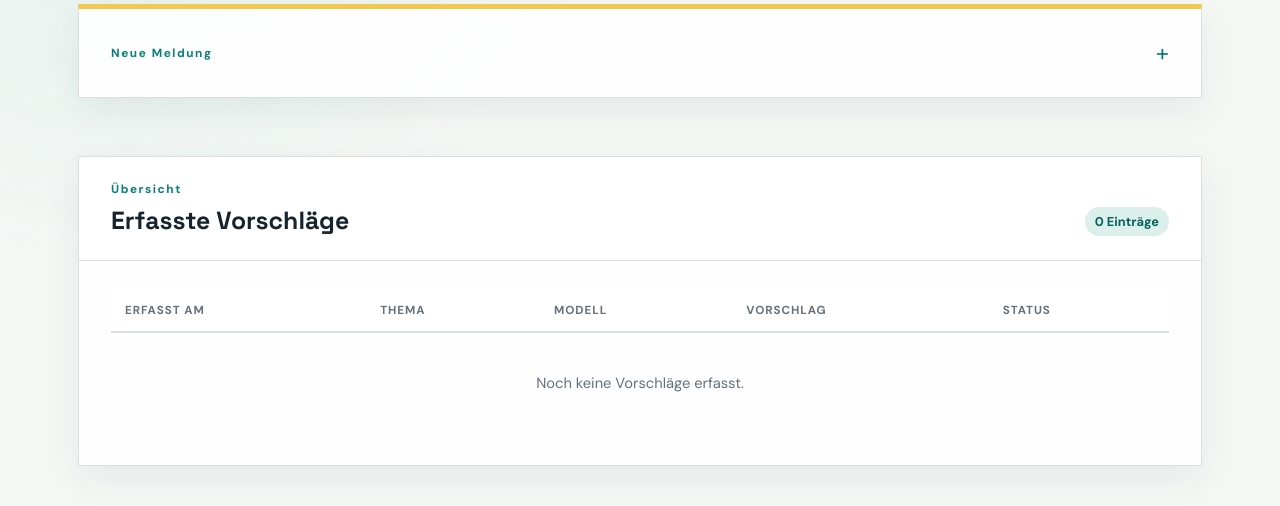
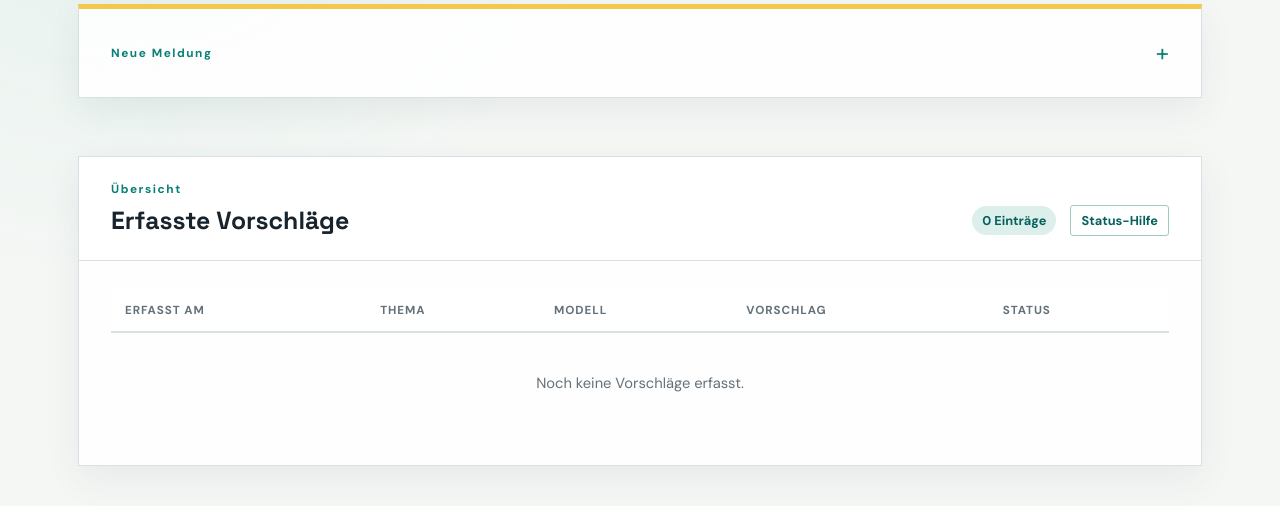
Before and after one commit to synb10se/lpmff, a PHP site: page / in a window 1280 px wide. Shown: the part 217-723 px from the top of the page. Run offline with PHP 8.4, Linux system fonts and the light colour scheme.

Commit message:
fix refresh duplicates and generate help texts

```diff
--- a/sfi_LeapOS/index.php
+++ b/sfi_LeapOS/index.php
@@ -5,6 +5,10 @@ require __DIR__ . '/lib.php';
 $error = null;
 $notice = null;
 $oldInput = ['topic' => '', 'model' => '', 'suggestion' => ''];
+
+if ($_SERVER['REQUEST_METHOD'] === 'GET' && isset($_GET['saved'])) {
+  $notice = 'Der Vorschlag wurde eingetragen.';
+}
 
 if ($_SERVER['REQUEST_METHOD'] === 'POST') {
     $oldInput = [
@@ -34,8 +38,8 @@ if ($_SERVER['REQUEST_METHOD'] === 'POST') {
         ];
 
         if (saveSuggestions($suggestions)) {
-            $notice = 'Der Vorschlag wurde eingetragen.';
-            $oldInput = ['topic' => '', 'model' => '', 'suggestion' => ''];
+          header('Location: ' . $_SERVER['PHP_SELF'] . '?saved=1', true, 303);
+          exit;
         } else {
             $error = 'Der Vorschlag konnte nicht gespeichert werden. Bitte die Schreibrechte prüfen.';
         }
@@ -100,7 +104,10 @@ $suggestions = array_reverse(loadSuggestions());
           <p class="eyebrow">Übersicht</p>
           <h2 id="list-title">Erfasste Vorschläge</h2>
         </div>
-        <span class="count-badge"><?= count($suggestions) ?> Einträge</span>
+        <div class="section-actions">
+          <span class="count-badge"><?= count($suggestions) ?> Einträge</span>
+          <button class="help-button" type="button" id="status-help-open" aria-haspopup="dialog">Status-Hilfe</button>
+        </div>
       </div>
       <div class="table-wrap">
         <table>
@@ -121,6 +128,40 @@ $suggestions = array_reverse(loadSuggestions());
         </table>
       </div>
     </section>
+
+    <dialog class="help-dialog" id="status-help" aria-labelledby="status-help-title">
+      <div class="help-dialog-content">
+        <div class="help-dialog-header">
+          <div>
+            <p class="eyebrow">Übersicht</p>
+            <h2 id="status-help-title">Bedeutung der Status</h2>
+          </div>
+          <button class="dialog-close" type="button" id="status-help-close" aria-label="Status-Hilfe schließen">&times;</button>
+        </div>
+        <dl class="status-help-list">
+          <div><dt><span class="status status-erfasst">erfasst</span></dt><dd>Der Vorschlag ist eingegangen und wurde noch nicht geprüft.</dd></div>
+          <div><dt><span class="status status-geprüft">geprüft</span></dt><dd>Der Vorschlag wurde inhaltlich geprüft und für die weitere Bearbeitung freigegeben.</dd></div>
+          <div><dt><span class="status status-versendet">versendet</span></dt><dd>Der Vorschlag wurde an Leapmotor weitergeleitet.</dd></div>
+          <div><dt><span class="status status-abgelehnt">abgelehnt</span></dt><dd>Der Vorschlag wird von Leapmotor leidernicht weiterverfolgt.</dd></div>
+          <div><dt><span class="status status-bestätigt">bestätigt</span></dt><dd>Leapmotor hat den Vorschlag aufgenommen undbestätigt.</dd></div>
+          <div><dt><span class="status status-angekündigt">angekündigt</span></dt><dd>Die Umsetzung des Vorschlags wurde für das nächste Releaseangekündigt.</dd></div>
+          <div><dt><span class="status status-verfügbar">verfügbar</span></dt><dd>Die vorgeschlagene Verbesserung ist jetzt prinzipiellverfügbar.</dd></div>
+        </dl>
+      </div>
+    </dialog>
   </main>
+  <script>
+    const statusHelp = document.getElementById('status-help');
+    const openStatusHelp = document.getElementById('status-help-open');
+    const closeStatusHelp = document.getElementById('status-help-close');
+
+    openStatusHelp.addEventListener('click', () => statusHelp.showModal());
+    closeStatusHelp.addEventListener('click', () => statusHelp.close());
+    statusHelp.addEventListener('click', (event) => {
+      if (event.target === statusHelp) {
+        statusHelp.close();
+      }
+    });
+  </script>
 </body>
 </html>
--- a/sfi_LeapOS/style.css
+++ b/sfi_LeapOS/style.css
@@ -45,6 +45,21 @@ textarea { min-height: 128px; resize: vertical; }
 .error { color: var(--red); border-color: var(--red); }.success { color: var(--teal-dark); border-color: var(--teal); }
 .count-badge, .model-tag, .status { display: inline-block; white-space: nowrap; }
 .count-badge { padding: 6px 10px; color: var(--teal-dark); background: #dcefeb; border-radius: 99px; font-size: .8rem; font-weight: 700; }
+.section-actions { display: flex; align-items: center; gap: 14px; }
+.help-button { padding: 6px 10px; color: var(--teal-dark); border: 1px solid #9fcac4; border-radius: 3px; background: transparent; cursor: pointer; font: inherit; font-size: .8rem; font-weight: 700; }
+.help-button:hover, .help-button:focus-visible { color: var(--white); background: var(--teal); border-color: var(--teal); }
+.help-dialog { width: min(620px, calc(100% - 32px)); max-height: calc(100% - 32px); padding: 0; color: var(--ink); border: 1px solid var(--line); box-shadow: 0 24px 70px rgba(29, 58, 61, .22); }
+.help-dialog::backdrop { background: rgba(23, 35, 45, .42); }
+.help-dialog-content { padding: 28px 30px 30px; }
+.help-dialog-header { display: flex; align-items: flex-start; justify-content: space-between; gap: 24px; padding-bottom: 22px; border-bottom: 1px solid var(--line); }
+.help-dialog-header .eyebrow { margin-bottom: 6px; }
+.dialog-close { width: 34px; height: 34px; padding: 0; color: var(--muted); border: 1px solid var(--line); border-radius: 3px; background: var(--white); cursor: pointer; font: inherit; font-size: 1.5rem; line-height: 1; }
+.dialog-close:hover, .dialog-close:focus-visible { color: var(--ink); border-color: var(--teal); }
+.status-help-list { display: grid; gap: 0; margin: 0; }
+.status-help-list > div { display: grid; grid-template-columns: 128px 1fr; gap: 18px; align-items: start; padding: 15px 0; border-bottom: 1px solid var(--line); }
+.status-help-list > div:last-child { border-bottom: 0; padding-bottom: 0; }
+.status-help-list dt, .status-help-list dd { margin: 0; }
+.status-help-list dd { color: var(--muted); line-height: 1.45; }
 .table-wrap { overflow-x: auto; }
 table { width: 100%; border-collapse: collapse; font-size: .92rem; }
 th { padding: 13px 14px; color: var(--muted); border-bottom: 2px solid var(--line); text-align: left; font-size: .73rem; letter-spacing: .08em; text-transform: uppercase; white-space: nowrap; }
@@ -52,4 +67,4 @@ th { padding: 13px 14px; color: var(--muted); border-bottom: 2px solid var(--lin
 .table-section thead th { position: sticky; top: 0; z-index: 2; background: rgba(255,255,255,.98); }
 td { padding: 17px 14px; border-bottom: 1px solid var(--line); vertical-align: top; }
 tr:last-child td { border-bottom: 0; }.suggestion-cell { min-width: 280px; line-height: 1.5; }.model-tag { padding: 4px 8px; color: var(--teal-dark); background: #e4f1ee; border-radius: 2px; font-weight: 700; font-size: .78rem; }.status { padding: 5px 9px; border-radius: 2px; color: #4e5a60; background: #e7ebec; font-size: .78rem; font-weight: 700; }.status-erfasst { color: #76570a; background: #fff1ba; }.status-versendet, .status-bestätigt { color: #12605b; background: #d5eee8; }.status-abgelehnt { color: #8e302b; background: #f8deda; }.status-angekündigt { color: #4e4783; background: #e7e4f6; }.status-verfügbar { color: #24623b; background: #dcefdc; }.empty-state { padding: 40px 14px; color: var(--muted); text-align: center; }
-@media (max-width: 700px) { .page-shell { padding: 32px 16px 54px; }.page-header, .section-heading { align-items: flex-start; flex-direction: column; }.page-header { gap: 22px; margin-bottom: 32px; }.form-panel, .table-section { padding: 22px 18px; }.form-toggle { gap: 12px; }.form-content { margin-top: 22px; }.form-heading { align-items: flex-start; margin-bottom: 22px; }.form-grid { grid-template-columns: 1fr; gap: 18px; }.wide-field { grid-column: auto; }.table-section > .section-heading { margin: -22px -18px 22px; padding: 18px; }.table-wrap { max-height: 62vh; }.table-section thead th { top: 0; } table, thead, tbody, tr, td { display: block; } thead { display: none; } tr { padding: 16px 0; border-bottom: 1px solid var(--line); } tr:last-child { border-bottom: 0; } td { display: grid; grid-template-columns: 100px 1fr; gap: 12px; padding: 7px 0; border: 0; } td::before { content: attr(data-label); color: var(--muted); font-size: .73rem; font-weight: 700; text-transform: uppercase; } .empty-state { display: block; } }
+@media (max-width: 700px) { .page-shell { padding: 32px 16px 54px; }.page-header, .section-heading { align-items: flex-start; flex-direction: column; }.page-header { gap: 22px; margin-bottom: 32px; }.form-panel, .table-section { padding: 22px 18px; }.form-toggle { gap: 12px; }.form-content { margin-top: 22px; }.form-heading { align-items: flex-start; margin-bottom: 22px; }.form-grid { grid-template-columns: 1fr; gap: 18px; }.wide-field { grid-column: auto; }.table-section > .section-heading { margin: -22px -18px 22px; padding: 18px; }.section-actions { flex-wrap: wrap; }.table-wrap { max-height: 62vh; }.table-section thead th { top: 0; } table, thead, tbody, tr, td { display: block; } thead { display: none; } tr { padding: 16px 0; border-bottom: 1px solid var(--line); } tr:last-child { border-bottom: 0; } td { display: grid; grid-template-columns: 100px 1fr; gap: 12px; padding: 7px 0; border: 0; } td::before { content: attr(data-label); color: var(--muted); font-size: .73rem; font-weight: 700; text-transform: uppercase; } .empty-state { display: block; } .help-dialog-content { padding: 22px 18px; }.status-help-list > div { grid-template-columns: 1fr; gap: 8px; } }
```
